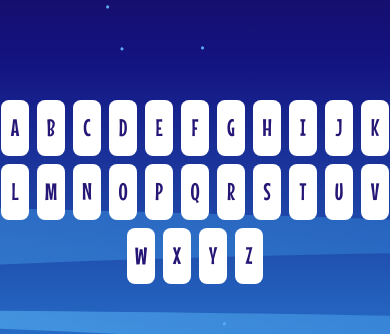
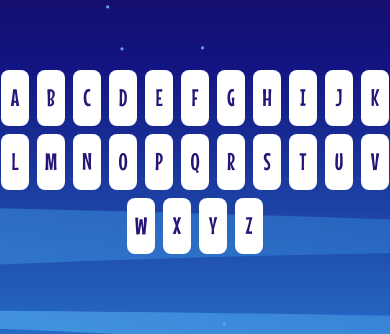
Before and after one commit to LazareChkhartishvili/hangman-next, a Next.js app: page /animals in a window 390 px wide. Shown: the part 192-526 px from the top of the page. Built offline with nearby package versions, Linux system fonts and the light colour scheme; no server answers.

Commit message:
fix medium screen responsive bugs

```diff
--- a/src/app/components/WordGame.tsx
+++ b/src/app/components/WordGame.tsx
@@ -85,7 +85,7 @@ const WordGame = ({ category }: { category: string }) => {
   };
 
   return (
-    <div className="fixed inset-0 z-50">
+    <div className="fixed inset-0 z-50 ">
       {gamePauseMenu && <GamePause setGamePauseMenu={setGamePauseMenu} />}
       <Navbar
         name={category}
@@ -174,9 +174,9 @@ const WordGame = ({ category }: { category: string }) => {
           </div>
         </>
       ) : (
-        <>
+        <div className="min-w-full lg:-mt-20 min-h-screen overflow-auto">
           {/* სიტყვა */}
-          <div className="flex gap-2 md:gap-3 px-[26px] md:px-[48px] justify-center items-center flex-wrap">
+          <div className="flex gap-2  md:gap-3 px-[26px] md:px-[48px] justify-center items-center flex-wrap">
             {word.split("").map((char, index) =>
               char === " " ? (
                 <div key={index} className="w-4 md:w-6" />
@@ -197,7 +197,7 @@ const WordGame = ({ category }: { category: string }) => {
           </div>
 
           {/* ანბანი */}
-          <div className="mt-[120px] flex flex-wrap justify-center gap-2 md:gap-4 lg:gap-6 max-w-[1173px] mx-auto">
+          <div className="mt-[90px] overflow-auto flex flex-wrap justify-center gap-2 md:gap-4 lg:gap-6 max-w-[1173px] mx-auto">
             {alphabet.map((letter) => (
               <button
                 key={letter}
@@ -216,7 +216,7 @@ const WordGame = ({ category }: { category: string }) => {
               </button>
             ))}
           </div>
-        </>
+        </div>
       )}
     </div>
   );
```
Also changed, not shown: 1 other file (tests, documents, lock files or other folders).
